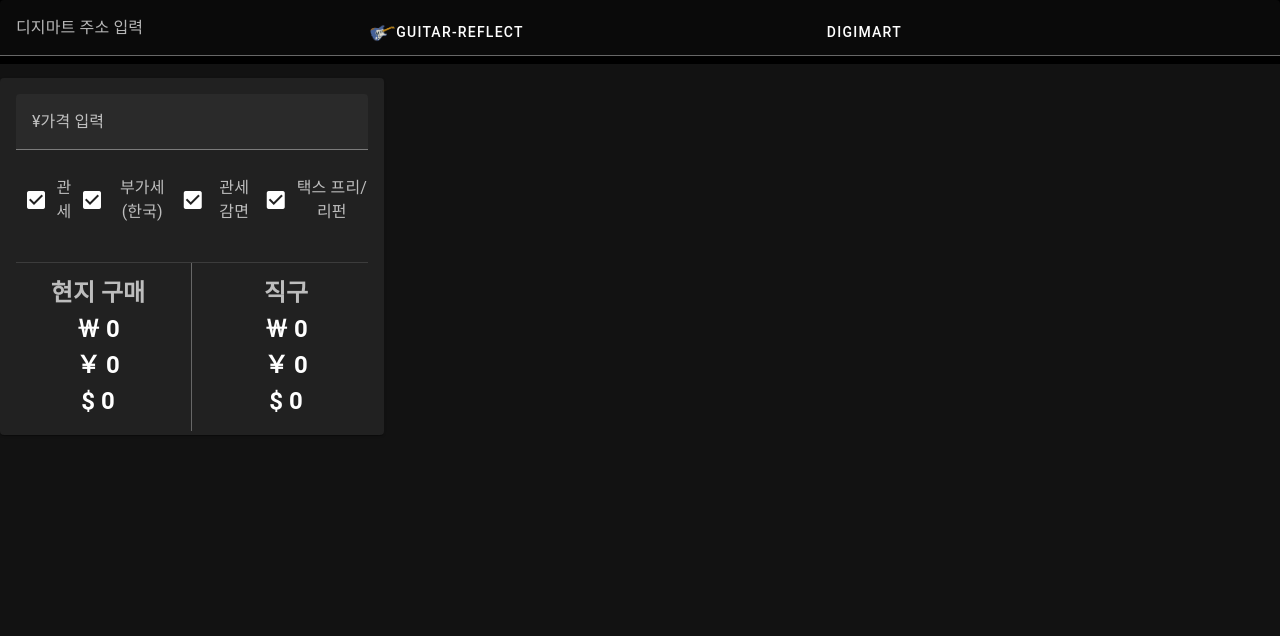
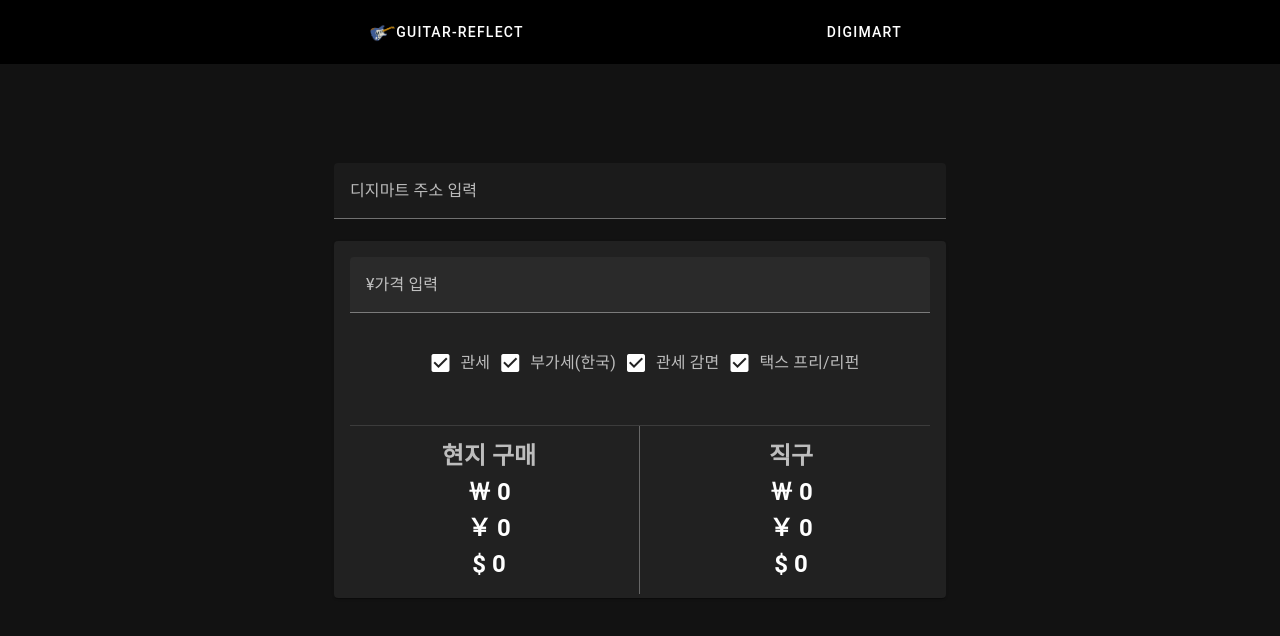
Before and after one commit to minhee231/guitar-reflect-front, a Vue app: page /digimart in a window 1280 px wide. Shown: the top 636 px of the page. Built offline with nearby package versions, Linux system fonts and the light colour scheme; no server answers.

Commit message:
:gem:style: 기타 입력 컴포넌트 중앙에 위치치

```diff
--- a/src/views/DigiMartView.vue
+++ b/src/views/DigiMartView.vue
@@ -1,8 +1,17 @@
 <template>
-    <LinkReceiver @guitarPrice="updatePrice"/>
-    <div style="max-width: 30%;">
+      <v-container fluid class="d-flex align-center" style="height: 80vh;">
+    <v-row>
+      <v-col cols="3">
+      </v-col>
+      <v-col cols="6">
+        <LinkReceiver @guitarPrice="updatePrice"/>
         <GuitarCalc :inputPrice="price" :latestCurrency="latestCurrency"/>
-    </div>
+      </v-col>
+      <v-col cols="3">
+      </v-col>
+    </v-row>
+  </v-container>
+
 </template>
 
 <script>
```
